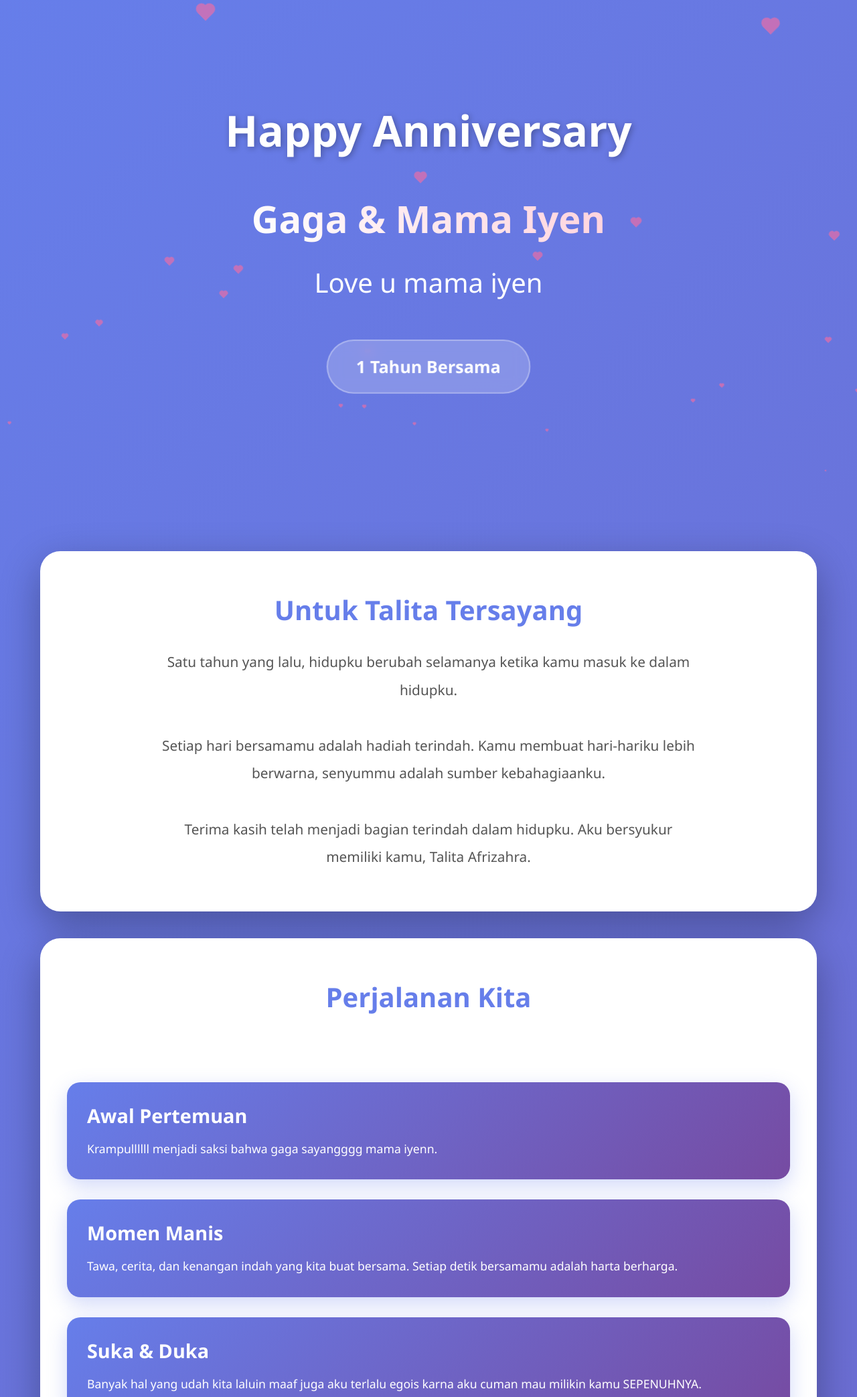
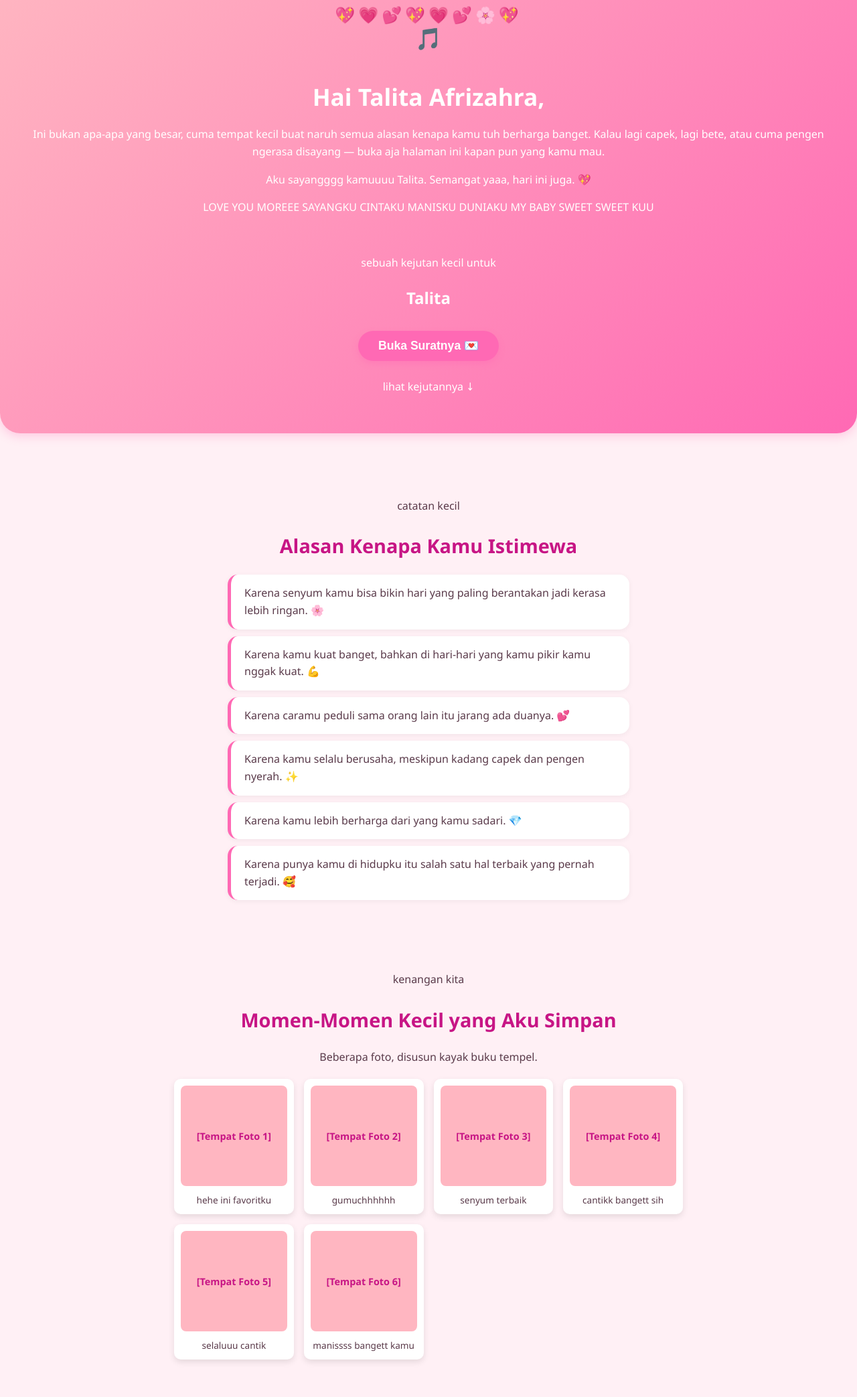
Before and after one commit to dirgadimas140506-sys/cobabentarsob, a plain HTML site: page index.html in a window 1280 px wide. Shown: the part 37-2123 px from the top of the page at 67% size. Drawn offline with Linux system fonts and the light colour scheme.

Commit message:
Add files via upload

```diff
--- a/index.html
+++ b/index.html
@@ -3,462 +3,320 @@
 <head>
     <meta charset="UTF-8">
     <meta name="viewport" content="width=device-width, initial-scale=1.0">
-    <title>Happy 1st Anniversary - Talita Afrizahra</title>
+    <title>Untuk Talita Afrizahra 💖</title>
     <style>
-        * {
-            margin: 0;
-            padding: 0;
-            box-sizing: border-box;
+        /* --- TEMA WARNA PINK --- */
+        :root {
+            --primary-pink: #ff69b4;      /* Pink terang */
+            --soft-pink: #ffb6c1;         /* Pink lembut */
+            --light-pink: #fff0f5;        /* Pink sangat muda (background) */
+            --dark-pink: #c71585;         /* Pink tua (untuk teks penting) */
+            --text-color: #5a3a4a;        /* Warna teks agar mudah dibaca */
         }
 
         body {
             font-family: 'Segoe UI', Tahoma, Geneva, Verdana, sans-serif;
-            background: linear-gradient(135deg, #667eea 0%, #764ba2 100%);
-            overflow-x: hidden;
-            color: #333;
-        }
-
-        .hearts-container {
-            position: fixed;
-            width: 100%;
-            height: 100%;
-            top: 0;
-            left: 0;
-            pointer-events: none;
-            z-index: 1;
-        }
-
-        .heart {
-            position: absolute;
-            width: 20px;
-            height: 20px;
-            background: #ff6b9d;
-            transform: rotate(-45deg);
-            animation: float 6s ease-in infinite;
-            opacity: 0.6;
-        }
-
-        .heart:before,
-        .heart:after {
-            content: "";
-            width: 20px;
-            height: 20px;
-            background: #ff6b9d;
-            border-radius: 50%;
-            position: absolute;
-        }
-
-        .heart:before {
-            top: -10px;
-            left: 0;
-        }
-
-        .heart:after {
-            left: 10px;
-            top: 0;
-        }
-
-        @keyframes float {
-            0% {
-                transform: translateY(100vh) rotate(-45deg) scale(0);
-                opacity: 0;
-            }
-            10% {
-                opacity: 0.6;
-            }
-            90% {
-                opacity: 0.6;
-            }
-            100% {
-                transform: translateY(-100px) rotate(-45deg) scale(1);
-                opacity: 0;
-            }
+            background-color: var(--light-pink);
+            color: var(--text-color);
+            margin: 0;
+            padding: 0;
+            line-height: 1.6;
+            text-align: center;
         }
 
         .container {
-            position: relative;
-            z-index: 2;
-            max-width: 1200px;
+            max-width: 800px;
             margin: 0 auto;
             padding: 20px;
         }
 
-        .hero {
-            min-height: 100vh;
-            display: flex;
-            flex-direction: column;
-            justify-content: center;
-            align-items: center;
-            text-align: center;
+        /* --- HEADER --- */
+        .header {
+            padding: 40px 20px;
+            background: linear-gradient(135deg, var(--soft-pink), var(--primary-pink));
             color: white;
-            padding: 40px 20px;
+            border-radius: 0 0 30px 30px;
+            box-shadow: 0 4px 15px rgba(255, 105, 180, 0.3);
         }
 
-        .hero h1 {
-            font-size: 4rem;
-            margin-bottom: 20px;
-            text-shadow: 2px 2px 10px rgba(0,0,0,0.3);
-            animation: fadeInDown 1s ease;
+        .header h1 {
+            font-size: 2.2em;
+            margin-bottom: 10px;
         }
 
-        .hero h2 {
-            font-size: 2.5rem;
-            margin-bottom: 30px;
-            font-weight: 300;
-            animation: fadeInUp 1s ease 0.3s both;
+        .emoji-rain {
+            font-size: 1.5em;
+            letter-spacing: 5px;
         }
 
-        .names {
-            font-size: 3.5rem;
+        /* --- TOMBOL --- */
+        .btn {
+            background-color: var(--primary-pink);
+            color: white;
+            border: none;
+            padding: 12px 30px;
+            font-size: 1.1em;
+            border-radius: 50px;
+            cursor: pointer;
+            transition: transform 0.2s, background-color 0.2s;
+            margin: 10px;
+            box-shadow: 0 4px 10px rgba(255, 105, 180, 0.4);
             font-weight: bold;
-            background: linear-gradient(45deg, #fff, #ffd1dc);
-            -webkit-background-clip: text;
-            -webkit-text-fill-color: transparent;
-            background-clip: text;
-            margin: 30px 0;
-            animation: fadeIn 1.5s ease 0.6s both;
         }
 
-        .anniversary-badge {
-            background: rgba(255, 255, 255, 0.2);
-            backdrop-filter: blur(10px);
-            padding: 20px 40px;
-            border-radius: 50px;
-            border: 2px solid rgba(255, 255, 255, 0.3);
-            margin: 30px 0;
-            animation: pulse 2s ease infinite;
+        .btn:hover {
+            background-color: var(--dark-pink);
+            transform: scale(1.05);
         }
 
-        .anniversary-badge span {
-            font-size: 1.5rem;
-            font-weight: 600;
+        /* --- KOTAK SURAT RAHASIA --- */
+        .letter-box {
+            background: white;
+            padding: 30px;
+            border-radius: 20px;
+            margin: 30px auto;
+            box-shadow: 0 8px 20px rgba(255, 105, 180, 0.15);
+            max-width: 600px;
+            display: none; /* Tersembunyi sampai tombol ditekan */
         }
 
+        /* --- SECTION --- */
         .section {
-            background: white;
-            border-radius: 30px;
-            padding: 60px 40px;
             margin: 40px 0;
-            box-shadow: 0 20px 60px rgba(0,0,0,0.3);
+            padding: 20px;
         }
 
         .section h2 {
-            font-size: 2.5rem;
-            color: #667eea;
-            margin-bottom: 30px;
-            text-align: center;
+            color: var(--dark-pink);
+            font-size: 1.8em;
+            margin-bottom: 20px;
         }
 
-        .message {
-            font-size: 1.3rem;
-            line-height: 2;
-            color: #555;
-            text-align: center;
-            max-width: 800px;
+        /* --- LIST ALASAN --- */
+        .reasons-list {
+            list-style: none;
+            padding: 0;
+            text-align: left;
+            max-width: 600px;
             margin: 0 auto;
         }
 
-        .timeline {
-            position: relative;
-            padding: 40px 0;
+        .reasons-list li {
+            background: white;
+            margin: 10px 0;
+            padding: 15px 20px;
+            border-radius: 15px;
+            border-left: 5px solid var(--primary-pink);
+            box-shadow: 0 2px 8px rgba(0,0,0,0.05);
         }
 
-        .timeline-item {
-            background: linear-gradient(135deg, #667eea 0%, #764ba2 100%);
-            color: white;
-            padding: 30px;
-            border-radius: 20px;
-            margin: 30px 0;
-            box-shadow: 0 10px 30px rgba(102, 126, 234, 0.3);
-            transition: transform 0.3s ease;
+        /* --- GRID FOTO --- */
+        .photo-grid {
+            display: grid;
+            grid-template-columns: repeat(auto-fill, minmax(150px, 1fr));
+            gap: 15px;
+            margin-top: 20px;
         }
 
-        .timeline-item:hover {
-            transform: translateY(-10px);
+        .photo-item {
+            background: white;
+            padding: 10px;
+            border-radius: 10px;
+            box-shadow: 0 4px 10px rgba(0,0,0,0.1);
+            transition: transform 0.2s;
         }
 
-        .timeline-item h3 {
-            font-size: 1.8rem;
-            margin-bottom: 15px;
+        .photo-item:hover {
+            transform: translateY(-5px);
         }
 
-        .timeline-item p {
-            font-size: 1.1rem;
-            line-height: 1.8;
-        }
-
-        .gallery {
-            display: grid;
-            grid-template-columns: repeat(auto-fit, minmax(250px, 1fr));
-            gap: 20px;
-            margin-top: 40px;
-        }
-
-        .gallery-item {
-            aspect-ratio: 1;
-            background: linear-gradient(135deg, #ffd1dc 0%, #ff6b9d 100%);
-            border-radius: 20px;
+        .photo-placeholder {
+            width: 100%;
+            height: 150px;
+            background-color: var(--soft-pink);
+            border-radius: 8px;
             display: flex;
             align-items: center;
             justify-content: center;
-            font-size: 3rem;
-            color: white;
-            box-shadow: 0 10px 30px rgba(255, 107, 157, 0.3);
-            transition: transform 0.3s ease;
-            cursor: pointer;
+            color: var(--dark-pink);
+            font-weight: bold;
+            font-size: 0.9em;
         }
 
-        .gallery-item:hover {
-            transform: scale(1.05) rotate(5deg);
+        .photo-caption {
+            margin-top: 10px;
+            font-size: 0.85em;
+            color: var(--text-color);
         }
 
-        .quote {
-            font-style: italic;
-            font-size: 1.5rem;
-            text-align: center;
-            color: #667eea;
-            padding: 40px;
-            border-left: 5px solid #ff6b9d;
-            margin: 40px 0;
-            background: rgba(102, 126, 234, 0.05);
-            border-radius: 10px;
+        /* --- ANIMASI --- */
+        .music-note {
+            font-size: 2em;
+            animation: bounce 1s infinite alternate;
+            display: inline-block;
         }
 
-        .footer {
-            text-align: center;
-            color: white;
-            padding: 40px;
-            font-size: 1.2rem;
+        @keyframes bounce {
+            from { transform: translateY(0); }
+            to { transform: translateY(-10px); }
         }
 
-        .footer .heart-icon {
-            display: inline-block;
-            animation: heartbeat 1.5s ease infinite;
+        .heart {
+            position: fixed;
+            color: var(--primary-pink);
+            animation: float 4s linear infinite;
+            opacity: 0;
+            z-index: -1;
+            pointer-events: none;
         }
 
-        @keyframes fadeInDown {
-            from {
-                opacity: 0;
-                transform: translateY(-50px);
-            }
-            to {
-                opacity: 1;
-                transform: translateY(0);
-            }
-        }
-
-        @keyframes fadeInUp {
-            from {
-                opacity: 0;
-                transform: translateY(50px);
-            }
-            to {
-                opacity: 1;
-                transform: translateY(0);
-            }
-        }
-
-        @keyframes fadeIn {
-            from {
-                opacity: 0;
-            }
-            to {
-                opacity: 1;
-            }
-        }
-
-        @keyframes pulse {
-            0%, 100% {
-                transform: scale(1);
-            }
-            50% {
-                transform: scale(1.05);
-            }
-        }
-
-        @keyframes heartbeat {
-            0%, 100% {
-                transform: scale(1);
-            }
-            25% {
-                transform: scale(1.2);
-            }
-            50% {
-                transform: scale(1);
-            }
-            75% {
-                transform: scale(1.2);
-            }
-        }
-
-        @media (max-width: 768px) {
-            .hero h1 {
-                font-size: 2.5rem;
-            }
-            .hero h2 {
-                font-size: 1.8rem;
-            }
-            .names {
-                font-size: 2rem;
-            }
-            .section {
-                padding: 40px 20px;
-            }
+        @keyframes float {
+            0% { transform: translateY(100vh) scale(0.5); opacity: 0; }
+            20% { opacity: 0.8; }
+            100% { transform: translateY(-10vh) scale(1.2); opacity: 0; }
         }
     </style>
 </head>
 <body>
-    <div class="hearts-container" id="heartsContainer"></div>
+
+    <div class="header">
+        <div class="emoji-rain">💖💗💕💖💗💕🌸💖</div>
+        <div class="music-note">🎵</div>
+
+        <!-- GANTI NAMA ATAU SAPAAN DI SINI -->
+        <h1>Hai Talita Afrizahra,</h1>
+
+        <!-- GANTI TEKS PEMBUKA DI SINI -->
+        <p>Ini bukan apa-apa yang besar, cuma tempat kecil buat naruh semua alasan kenapa kamu tuh berharga banget. Kalau lagi capek, lagi bete, atau cuma pengen ngerasa disayang — buka aja halaman ini kapan pun yang kamu mau.</p>
+        <p>Aku sayangggg kamuuuu Talita. Semangat yaaa, hari ini juga. 💖</p>
+        <p>LOVE YOU MOREEE SAYANGKU CINTAKU MANISKU DUNIAKU MY BABY SWEET SWEET KUU</p>
+
+        <br>
+        <p>sebuah kejutan kecil untuk</p>
+        <h2>Talita</h2>
+        <button class="btn" onclick="openLetter()">Buka Suratnya 💌</button>
+        <p>lihat kejutannya ↓</p>
+    </div>
 
     <div class="container">
-        <div class="hero">
-            <h1>Happy Anniversary</h1>
-            <div class="names">Gaga & Mama Iyen</div>
-            <h2>Love u mama iyen</h2>
-            <div class="anniversary-badge">
-                <span> 1 Tahun Bersama </span>
-            </div>
+        <!-- SURAT RAHASIA (Muncul kalau tombol ditekan) -->
+        <div id="secretLetter" class="letter-box">
+            <h3>Surat Kecil Buat Kamu 💌</h3>
+            <!-- GANTI ISI SURAT DI SINI -->
+            <p>Talita, kamu itu spesial banget buat aku. Makasih ya udah ada di hidup aku. Aku bakal selalu berusaha bikin kamu senyum setiap hari.</p>
+            <p>I love you so much! 💖</p>
         </div>
 
+        <!-- BAGIAN ALASAN -->
         <div class="section">
-            <h2>Untuk Talita Tersayang</h2>
-            <div class="message">
-                <p>Satu tahun yang lalu, hidupku berubah selamanya ketika kamu masuk ke dalam hidupku.</p>
-                <br>
-                <p>Setiap hari bersamamu adalah hadiah terindah. Kamu membuat hari-hariku lebih berwarna, senyummu adalah sumber kebahagiaanku.</p>
-                <br>
-                <p>Terima kasih telah menjadi bagian terindah dalam hidupku. Aku bersyukur memiliki kamu, Talita Afrizahra.</p>
-            </div>
+            <p>catatan kecil</p>
+            <h2>Alasan Kenapa Kamu Istimewa</h2>
+            <ul class="reasons-list">
+                <!-- GANTI ALASAN-ALASAN DI SINI (Bisa ditambah/dikurang) -->
+                <li>Karena senyum kamu bisa bikin hari yang paling berantakan jadi kerasa lebih ringan. 🌸</li>
+                <li>Karena kamu kuat banget, bahkan di hari-hari yang kamu pikir kamu nggak kuat. 💪</li>
+                <li>Karena caramu peduli sama orang lain itu jarang ada duanya. 💕</li>
+                <li>Karena kamu selalu berusaha, meskipun kadang capek dan pengen nyerah. ✨</li>
+                <li>Karena kamu lebih berharga dari yang kamu sadari. 💎</li>
+                <li>Karena punya kamu di hidupku itu salah satu hal terbaik yang pernah terjadi. 🥰</li>
+            </ul>
         </div>
 
+        <!-- BAGIAN FOTO / KENANGAN -->
         <div class="section">
-            <h2>Perjalanan Kita</h2>
-            <div class="timeline">
-                <div class="timeline-item">
-                    <h3> Awal Pertemuan</h3>
-                    <p>Krampullllll menjadi saksi bahwa gaga sayangggg mama iyenn.</p>
+            <p>kenangan kita</p>
+            <h2>Momen-Momen Kecil yang Aku Simpan</h2>
+            <p>Beberapa foto, disusun kayak buku tempel.</p>
+
+            <div class="photo-grid">
+                <!-- CARA GANTI FOTO:
+                     Hapus div "photo-placeholder", ganti dengan:
+                     <img src="nama_file_foto_kamu.jpg" style="width:100%; border-radius:8px;">
+                     Pastikan file foto ada di folder yang sama dengan file index.html ini! -->
+
+                <div class="photo-item">
+                    <div class="photo-placeholder">[Tempat Foto 1]</div>
+                    <div class="photo-caption">hehe ini favoritku</div>
                 </div>
-                <div class="timeline-item">
-                    <h3> Momen Manis</h3>
-                    <p>Tawa, cerita, dan kenangan indah yang kita buat bersama. Setiap detik bersamamu adalah harta berharga.</p>
+                <div class="photo-item">
+                    <div class="photo-placeholder">[Tempat Foto 2]</div>
+                    <div class="photo-caption">gumuchhhhhh</div>
                 </div>
-                <div class="timeline-item">
-                    <h3> Suka & Duka</h3>
-                    <p>Banyak hal yang udah kita laluin maaf juga aku terlalu egois karna aku cuman mau milikin kamu SEPENUHNYA.</p>
+                <div class="photo-item">
+                    <div class="photo-placeholder">[Tempat Foto 3]</div>
+                    <div class="photo-caption">senyum terbaik</div>
                 </div>
-                <div class="timeline-item">
-                    <h3>Hari Ini</h3>
-                    <p>Satu tahun penuh cinta, semoga hari demi hari aku dan kamu terus bertambah cintanya.</p>
+                <div class="photo-item">
+                    <div class="photo-placeholder">[Tempat Foto 4]</div>
+                    <div class="photo-caption">cantikk bangett sih</div>
+                </div>
+                <div class="photo-item">
+                    <div class="photo-placeholder">[Tempat Foto 5]</div>
+                    <div class="photo-caption">selaluuu cantik</div>
+                </div>
+                <div class="photo-item">
+                    <div class="photo-placeholder">[Tempat Foto 6]</div>
+                    <div class="photo-caption">manissss bangett kamu</div>
                 </div>
             </div>
         </div>
 
+        <!-- BAGIAN VIDEO SUDAH DIHAPUS SESUAI PERMINTAAN -->
+
+        <!-- BAGIAN SEMANGAT -->
         <div class="section">
-            <h2>Kenangan Kita</h2>
-            <div class="Pictures">
-                <div class="Pictures-item">
-    <img src="foto1.jpg" alt="Kenangan 1">
-</div>
-<div class="gallery-item">
-    <img src="foto2.jpg" alt="Kenangan 2">
-</div>
-<div class="gallery-item">
-    <img src="foto3.jpg" alt="Kenangan 3">
-</div>
-<div class="gallery-item">
-    <img src="foto4.jpg" alt="Kenangan 4">
-</div>
-<div class="gallery-item">
-    <img src="foto5.jpg" alt="Kenangan 5">
-</div>
-<div class="gallery-item">
-    <img src="foto6.jpg" alt="Kenangan 6">
-</div>
-            </div>
-        </div>
-
-        <div class="quote">
-            "Semoga di masa depan nanti kita bisa berkumpul di ruang tamu sambil bermain kucing sayangg."
-        </div>
-
-        <div class="section">
-            <h2>Janjiku Untukmu</h2>
-            <div class="message">
-                <p>Aku berjanji akan selalu ada untukmu, dalam suka maupun duka.</p>
-                <br>
-                <p>Aku berjanji akan terus membuatmu tersenyum, mendukung mimpimu, dan mencintaimu dengan sepenuh hati.</p>
-                <br>
-                <p>Aku berjanji akan menjadi partner terbaikmu, sahabat terbaikmu, dan cintamu selamanya.</p>
-                <br>
-                <p><strong>Happy 1st Anniversary, Talita Afrizahra. Aku mencintaimu lebih dari yang bisa kuungkapkan.</strong></p>
-            </div>
-        </div>
-
-        <div class="footer">
-            <p>Dengan seluruh cintaku <span class="heart-icon">❤️</span></p>
-            <p>Untuk Talita Afrizahra tersayang</p>
-            <p style="margin-top: 20px; font-size: 1rem; opacity: 0.8;">Forever & Always</p>
+            <p>kalau lagi butuh</p>
+            <h2>Semangat Buat Kamu</h2>
+            <!-- GANTI TEKS SEMANGAT DI SINI -->
+            <p style="font-size: 1.2em; font-weight: bold; color: var(--dark-pink);">
+                "Kamu udah jalan sejauh ini. Itu bukan kebetulan — itu karena kamu kuat."
+            </p>
+            <button class="btn" onclick="giveSpirit()">Kasih semangat lagi 💪</button>
         </div>
     </div>
 
     <script>
-        // Create floating hearts
-        const heartsContainer = document.getElementById('heartsContainer');
+        // Fungsi untuk membuka/menutup surat
+        function openLetter() {
+            const letter = document.getElementById('secretLetter');
+            if (letter.style.display === 'block') {
+                letter.style.display = 'none';
+            } else {
+                letter.style.display = 'block';
+                letter.scrollIntoView({ behavior: 'smooth' });
+            }
+        }
 
+        // Fungsi kasih semangat random (bisa kamu tambahin kata-katanya di sini)
+        const spirits = [
+            "Kamu itu lebih kuat dari yang kamu kira, Talita! 💖",
+            "Tarik napas, kamu pasti bisa lewatin ini. Aku di sini buat kamu! 🌸",
+            "Ingat, di balik awan mendung pasti ada matahari. Semangat sayangku! ☀️",
+            "Kamu hebat, kamu luar biasa, dan kamu sangat dicintai! 💕",
+            "Jangan lupa senyum ya, karena senyummu itu duniaku! 😊"
+        ];
+
+        function giveSpirit() {
+            const randomSpirit = spirits[Math.floor(Math.random() * spirits.length)];
+            alert(randomSpirit);
+        }
+
+        // Animasi hati melayang di background
         function createHeart() {
             const heart = document.createElement('div');
-            heart.className = 'heart';
-            heart.style.left = Math.random() * 100 + '%';
-            heart.style.animationDuration = (Math.random() * 3 + 4) + 's';
-            heart.style.animationDelay = Math.random() * 2 + 's';
-            heartsContainer.appendChild(heart);
+            heart.classList.add('heart');
+            heart.innerHTML = '💖';
+            heart.style.left = Math.random() * 100 + 'vw';
+            heart.style.animationDuration = Math.random() * 3 + 3 + 's';
+            heart.style.fontSize = Math.random() * 20 + 15 + 'px';
+            document.body.appendChild(heart);
 
             setTimeout(() => {
                 heart.remove();
-            }, 8000);
+            }, 6000);
         }
 
-        // Create hearts periodically
-        setInterval(createHeart, 300);
-
-        // Initial hearts
-        for (let i = 0; i < 15; i++) {
-            setTimeout(createHeart, i * 200);
-        }
-
-        // Smooth scroll
-        document.querySelectorAll('a[href^="#"]').forEach(anchor => {
-            anchor.addEventListener('click', function (e) {
-                e.preventDefault();
-                const target = document.querySelector(this.getAttribute('href'));
-                if (target) {
-                    target.scrollIntoView({
-                        behavior: 'smooth'
-                    });
-                }
-            });
-        });
-
-        // Add parallax effect to gallery items
-        document.querySelectorAll('.gallery-item').forEach(item => {
-            item.addEventListener('mousemove', (e) => {
-                const rect = item.getBoundingClientRect();
-                const x = e.clientX - rect.left;
-                const y = e.clientY - rect.top;
-
-                const centerX = rect.width / 2;
-                const centerY = rect.height / 2;
-
-                const rotateX = (y - centerY) / 10;
-                const rotateY = (centerX - x) / 10;
-
-                item.style.transform = `perspective(1000px) rotateX(${rotateX}deg) rotateY(${rotateY}deg) scale(1.05)`;
-            });
-
-            item.addEventListener('mouseleave', () => {
-                item.style.transform = 'perspective(1000px) rotateX(0) rotateY(0) scale(1)';
-            });
-        });
+        setInterval(createHeart, 500);
     </script>
 </body>
 </html>
```
